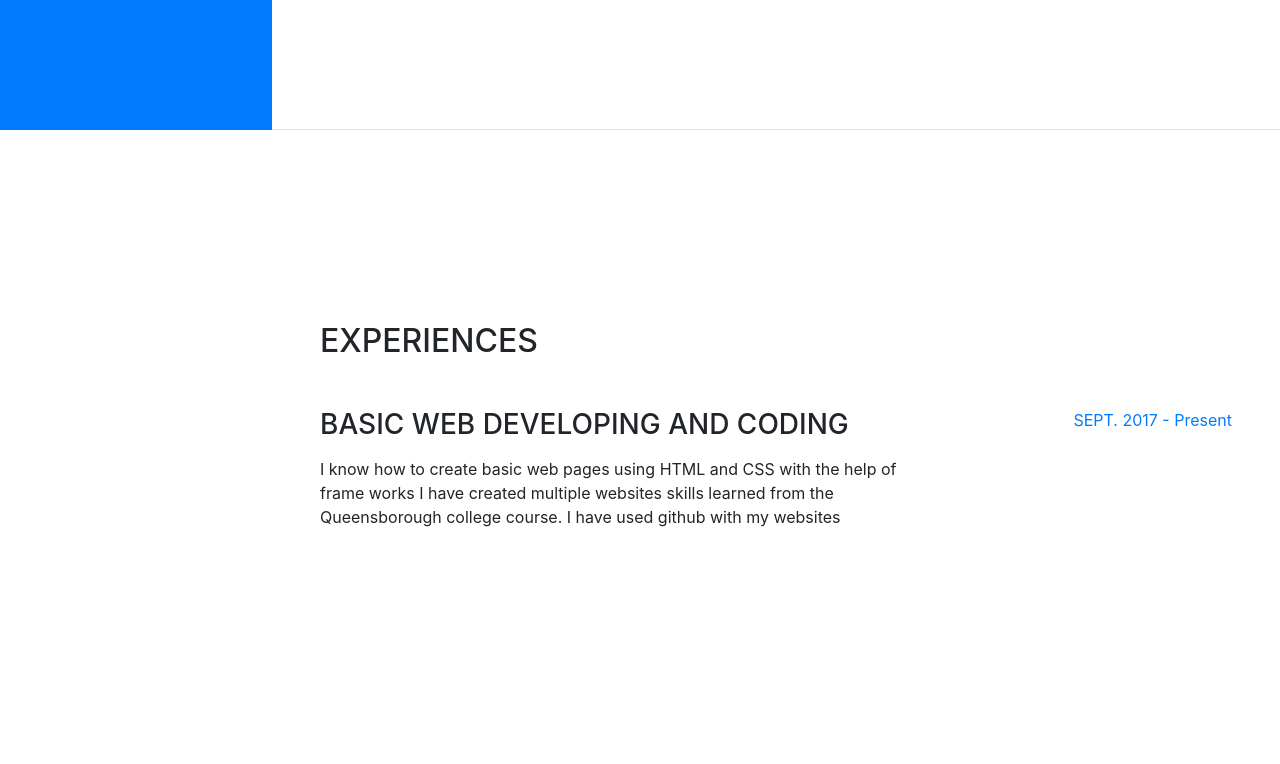
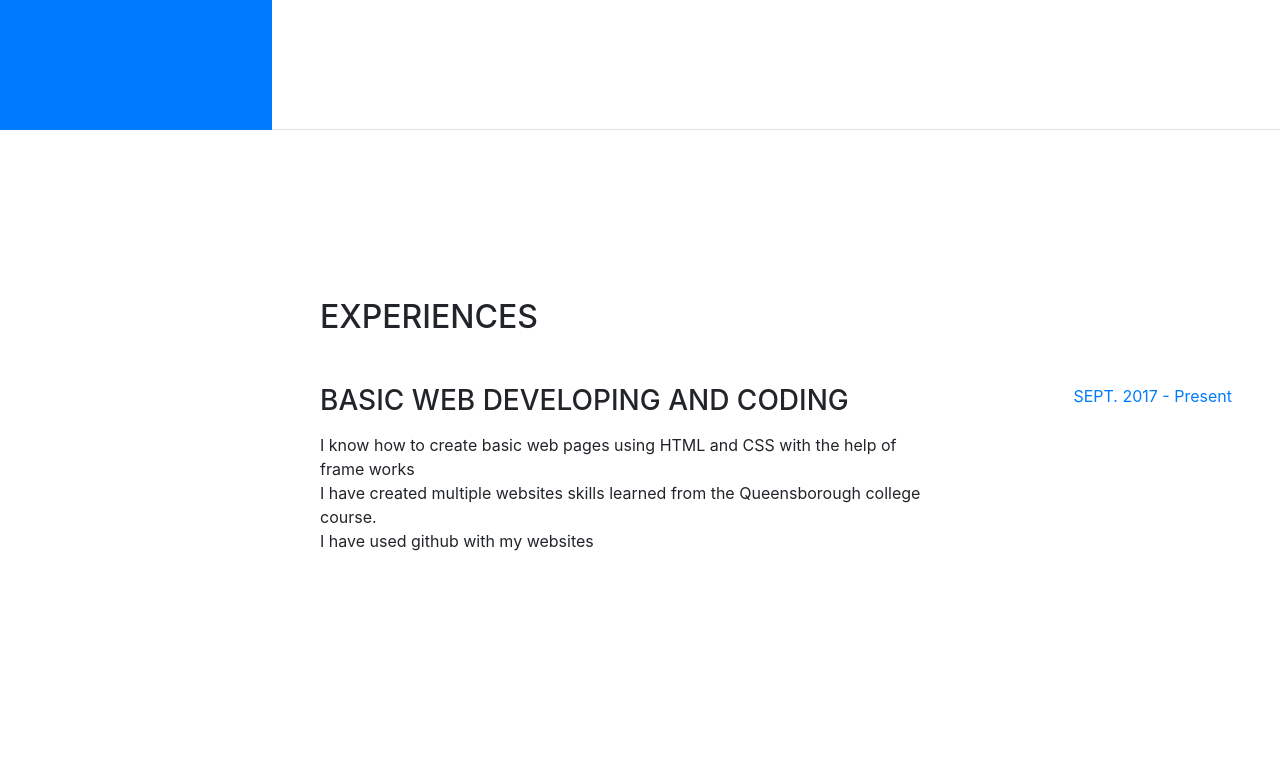
Before and after one commit to jmathew19/jmathew19.github.io, a website with bundled scripts: page index.html in a window 1280 px wide. Shown: the part 670-1434 px from the top of the page. Built offline with nearby package versions, Linux system fonts and the light colour scheme; a web font is replaced by a local one.

Commit message:
update resume

```diff
--- a/index.html
+++ b/index.html
@@ -8,7 +8,7 @@
     <meta name="description" content="">
     <meta name="author" content="">
 
-    <title>Resume - Start Bootstrap Theme</title>
+    <title>Jonathan Mathew's Resume</title>
 
 
     <link href="vendor/bootstrap/css/bootstrap.min.css" rel="stylesheet">
@@ -102,8 +102,8 @@
               <h3 class="mb-0">Basic Web Developing and Coding</h3>
               <div class="subheading mb-3"></div>
               <p>I know how to create basic web pages using HTML and CSS with
-              the help of frame works
-              I have created multiple websites skills learned from the Queensborough college course.
+              the help of frame works<br>
+              I have created multiple websites skills learned from the Queensborough college course.<br>
               I have used github with my websites</p>
             </div>
             <div class="resume-date text-md-right">
```
